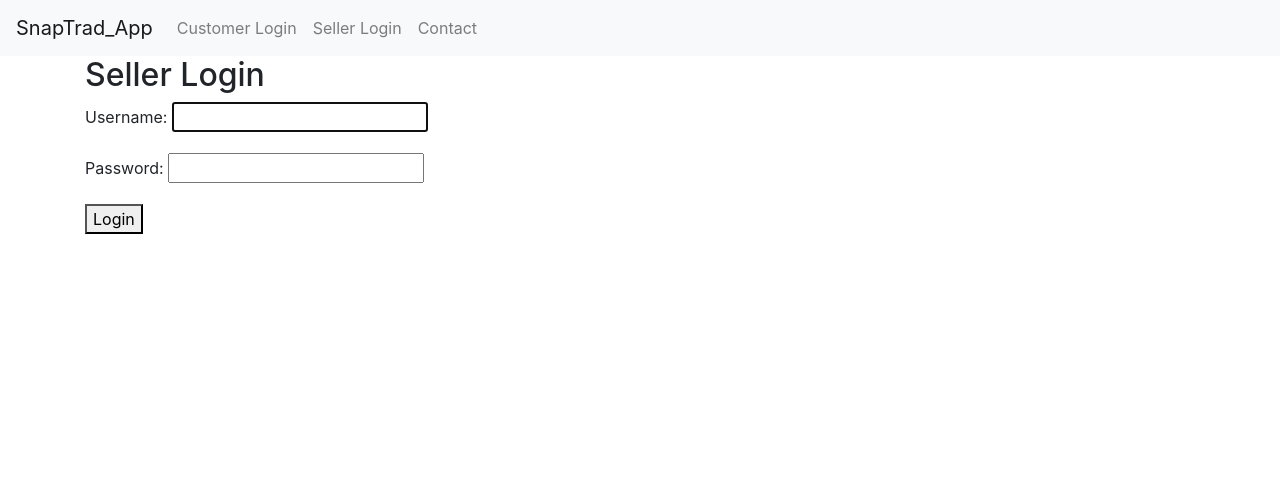
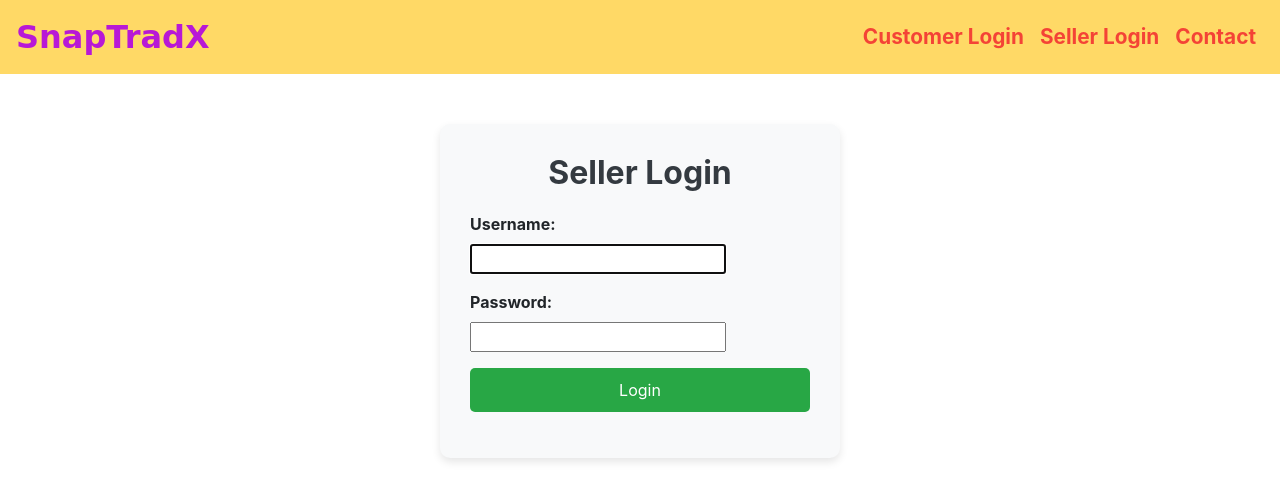
Before and after one commit to DIXITPRADIPTA/Ecommers, a Django app: page /login/seller/ in a window 1280 px wide. Shown: the top 501 px of the page. Run offline with Django 5.2, Linux system fonts and the light colour scheme; some libraries are stand-ins or nearby versions.

Commit message:
modify the sellerlogin.html Page.

```diff
--- a/ecommerce/SnapTrad_app/templates/SnapTrad/seller_login.html
+++ b/ecommerce/SnapTrad_app/templates/SnapTrad/seller_login.html
@@ -1,10 +1,81 @@
 {% extends "base.html" %}
 
 {% block content %}
-    <h2>Seller Login</h2>
-    <form method="post">
-        {% csrf_token %}
-        {{ form.as_p }}
-        <button type="submit">Login</button>
-    </form>
+    <style>
+        .login-container {
+            background-color: #f8f9fa;
+            padding: 30px;
+            border-radius: 10px;
+            box-shadow: 0 4px 8px rgba(0, 0, 0, 0.1);
+            max-width: 400px;
+            margin: 50px auto;
+        }
+        .login-header {
+            text-align: center;
+            margin-bottom: 20px;
+        }
+        .login-header h2 {
+            color: #343a40;
+            font-weight: bold;
+        }
+        .login-btn {
+            background-color: #28a745;
+            border: none;
+            color: #fff;
+            width: 100%;
+            padding: 10px;
+            font-size: 16px;
+            border-radius: 5px;
+            transition: background-color 0.3s ease;
+        }
+        .login-btn:hover {
+            background-color: #218838;
+        }
+        .form-group label {
+            font-weight: bold;
+        }
+        .forgot-password {
+            text-align: center;
+            margin-top: 10px;
+        }
+        .forgot-password a {
+            color: #28a745;
+            text-decoration: none;
+        }
+        .forgot-password a:hover {
+            text-decoration: underline;
+        }
+    </style>
+
+    <div class="login-container">
+        <div class="login-header">
+            <h2>Seller Login</h2>
+        </div>
+        <form method="post">
+            {% csrf_token %}
+            <!-- Username Field -->
+            <div class="form-group">
+                {{ form.username.label_tag }}
+                {{ form.username }}
+                {{ form.username.errors }}
+            </div>
+
+            <!-- Password Field -->
+            <div class="form-group">
+                {{ form.password.label_tag }}
+                {{ form.password }}
+                {{ form.password.errors }}
+            </div>
+
+            <!-- Submit Button -->
+            <div class="form-group">
+                <button type="submit" class="login-btn">Login</button>
+            </div>
+
+            <!-- Forgot Password Link -->
+            {% comment %} <div class="forgot-password">
+                <a href="{% url 'password_reset' %}">Forgot Password?</a>
+            </div> {% endcomment %}
+        </form>
+    </div>
 {% endblock %}
--- a/ecommerce/templates/base.html
+++ b/ecommerce/templates/base.html
@@ -7,17 +7,60 @@
     {% load static %}
     <link rel="stylesheet" href="{% static 'css/styles.css' %}">
     <link rel="stylesheet" href="https://stackpath.bootstrapcdn.com/bootstrap/4.5.2/css/bootstrap.min.css">
+    <style>
+        /* Additional custom styles for colorful design */
+        .navbar {
+            background-color: #ffd966; /* Primary blue */
+        }
+        .navbar-nav .nav-link {
+            color: #f44336;
+            font-weight: bold;
+            font-size:  1.3rem;
+        }
+        .navbar-nav .nav-link:hover {
+            background-color: #4f16e4; /* Darker blue for hover effect */
+            border-radius: 5px;
+        }
+        .navbar-brand {
+            color:#f10e0e;
+            font-size: 1.5rem;
+        }
+        .footer {
+            background-color: #f8f9fa;
+            padding: 1rem;
+            text-align: center;
+        }
+        .footer .text-muted {
+            color: #6c757d;
+        }
+    </style>
     {% block extra_head %}{% endblock %}
 </head>
 <body>
     <header>
-        <nav class="navbar navbar-expand-lg navbar-light bg-light">
-            <a class="navbar-brand" href="{% url 'home' %}">SnapTrad_App</a>
+        <!-- Colorful Navbar -->
+        <nav class="navbar navbar-expand-lg">
+            <a class="navbar-brand custom-brand" href="{% url 'home' %}">SnapTradX</a>
+
+<style>
+    .custom-brand {
+        font-family: 'Lobster', cursive; /* Adds a stylish, cursive font */
+        font-size: 2rem; /* Makes the font larger */
+        color: #b818d6; /* Sets a custom color, change this to your preferred one */
+        font-weight: bold;
+
+    }
+
+    .custom-brand:hover {
+        color: #ff3b3f; /* Changes color on hover */
+    }
+</style>
+
             <button class="navbar-toggler" type="button" data-toggle="collapse" data-target="#navbarNav" aria-controls="navbarNav" aria-expanded="false" aria-label="Toggle navigation">
                 <span class="navbar-toggler-icon"></span>
             </button>
             <div class="collapse navbar-collapse" id="navbarNav">
-                <ul class="navbar-nav">
+                <ul class="navbar-nav ml-auto">
                     <li class="nav-item">
                         {% comment %} <a class="nav-link" href="{% url 'home' %}">Home</a> {% endcomment %}
                     </li>
@@ -35,13 +78,13 @@
         </nav>
     </header>
 
-    <main role="main" class="container">
+    <main role="main" class="container mt-4">
         {% block content %}
         <!-- Page content goes here -->
         {% endblock %}
     </main>
 
-    <footer class="footer bg-light">
+    <footer class="footer">
         <div class="container">
             {% comment %} <span class="text-muted">&copy; 2024 SnapTrad. All rights reserved.</span> {% endcomment %}
         </div>
@@ -50,3 +93,6 @@
     <script src="https://code.jquery.com/jquery-3.5.1.slim.min.js"></script>
     <script src="https://cdn.jsdelivr.net/npm/@popperjs/core@2.5.3/dist/umd/popper.min.js"></script>
     <script src="https://stackpath.bootstrapcdn.com/bootstrap/4.5.2/js/bootstrap.min.js"></script>
+    {% block extra_js %}{% endblock %}
+</body>
+</html>
```
Also changed, not shown: ecommerce/SnapTrad_app/templates/SnapTrad/customer_login.html (+77 -6 lines).
